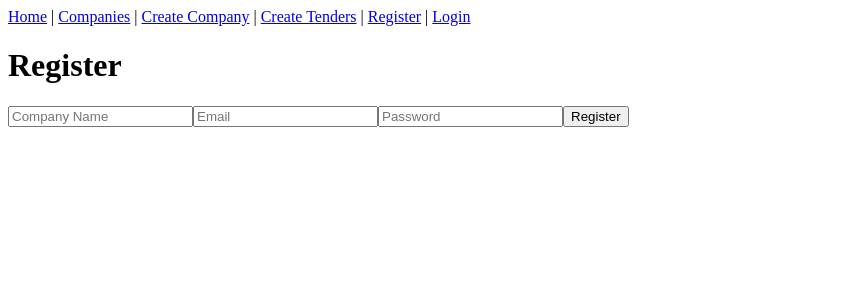
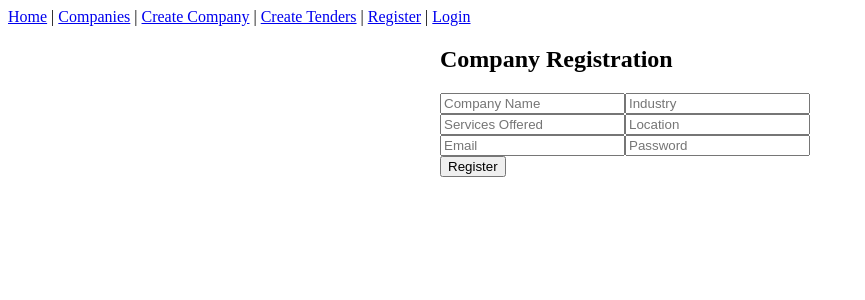
Before and after one commit to sivapriyaa17/b2b, a Next.js app in the folder frontend/: page /register in a window 1280 px wide. Shown: the top 300 px of the page, without its empty margins (0-865 px from the left). Built offline with nearby package versions, Linux system fonts and the light colour scheme; no server answers.

Commit message:
fix tender

```diff
--- a/frontend/pages/register.tsx
+++ b/frontend/pages/register.tsx
@@ -1,35 +1,43 @@
-
 import { useForm } from 'react-hook-form';
 import api from '../lib/api';
 import { useRouter } from 'next/router';
 
-type Form = { email: string; password: string; company_name: string };
+type FormData = {
+  name: string;
+  industry: string;
+  services: string;
+  location: string;
+  email: string;
+  password: string;
+};
 
 export default function Register() {
-  const { register, handleSubmit } = useForm<Form>();
+  const { register, handleSubmit } = useForm<FormData>();
   const router = useRouter();
 
-
-
-  const onSubmit = async (data: Form) => {
+  const onSubmit = async (data: FormData) => {
     try {
       const res = await api.post('/auth/register', data);
       localStorage.setItem('token', res.data.token);
-      alert('Registered successfully!');
-      router.push('/dashboard');
+      alert('✅ Registered successfully!');
+      router.push('/dashboard'); // Redirect after success
     } catch (err: any) {
       console.error('❌ Backend Error:', err?.response?.data || err.message);
       alert(err?.response?.data?.message || 'Registration failed');
     }
   };
 
+  return (
+    <form onSubmit={handleSubmit(onSubmit)} style={{ maxWidth: 400, margin: 'auto' }}>
+      <h2>Company Registration</h2>
 
-  return (
-    <form onSubmit={handleSubmit(onSubmit)}>
-      <h1>Register</h1>
-      <input {...register('company_name')} placeholder="Company Name" />
-      <input {...register('email')} placeholder="Email" />
-      <input type="password" {...register('password')} placeholder="Password" />
+      <input {...register('name')} placeholder="Company Name" required />
+      <input {...register('industry')} placeholder="Industry" required />
+      <input {...register('services')} placeholder="Services Offered" required />
+      <input {...register('location')} placeholder="Location" required />
+      <input type="email" {...register('email')} placeholder="Email" required />
+      <input type="password" {...register('password')} placeholder="Password" required />
+
       <button type="submit">Register</button>
     </form>
   );
```
